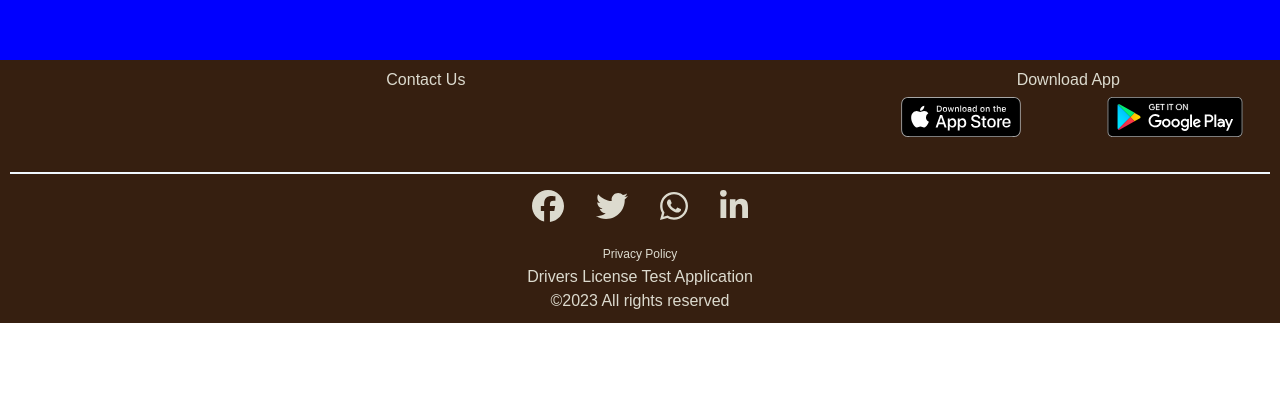
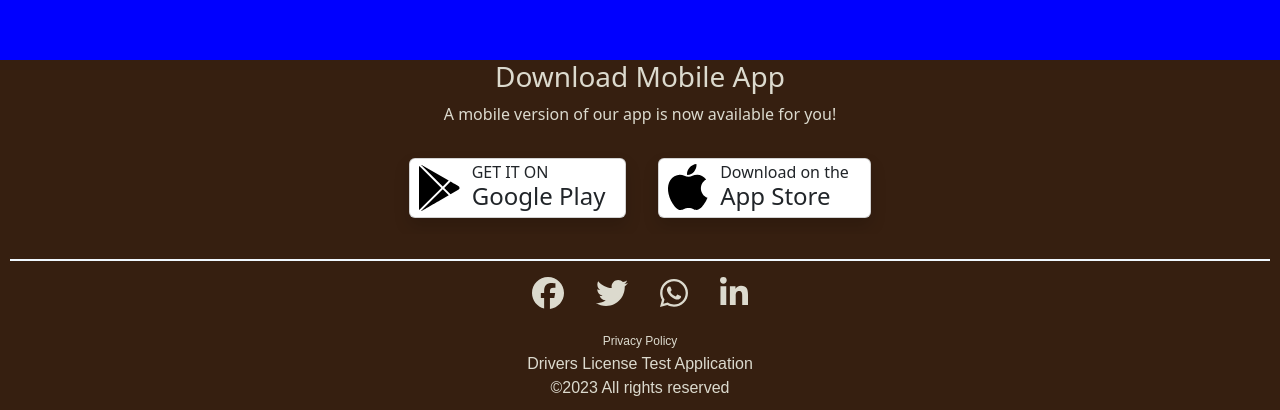
Before and after one commit to Luxshan2000/drivers-license-test-application, a React (Create React App) app in the folder webapp/: page / in a window 1280 px wide. Shown: the part 783-1193 px from the top of the page. Before the commit the page ends 1106 px from the top, so only its background shows below. Built offline with nearby package versions, Linux system fonts and the light colour scheme.

Commit message:
download-updated

```diff
--- /dev/null
+++ b/webapp/src/components/DownloadComponent.js
@@ -0,0 +1,40 @@
+import React from 'react'
+import GooglePlayStore from '../assets/images/googleplaystore.svg'
+import AppStore from '../assets/images/appstore.svg'
+function DownloadComponent() {
+  return (
+    <div style={{backgroundColor:'#361f10', color:'#dcdace'}} className=' container-fluid'>
+        <h3 className=' text-center'>Download Mobile App</h3>
+        <p>A mobile version of our app is now available for you!</p>
+        <div className=' justify-content-center row '>
+            <div className='card  shadow col-auto m-3 p-1'>
+                <div className=' row ' >
+                    <div  className='col-3 align-self-center'>
+                        <img height={50} src={GooglePlayStore} alt='Google Play Store Icon' />
+                    </div>
+                    <div className=' col-9'>
+                        <h6 style={{margin:0, padding:0, textAlign:'left'}}>GET IT ON</h6>
+                        <h4 style={{margin:0, padding:0, textAlign:'left'}}>Google Play</h4>
+                    </div>
+                </div>
+            </div>
+
+            <div className='card bg-white shadow col-auto m-3 p-1'>
+                <div className=' row' >
+                    <div  className='col-3 align-self-center '>
+                        <img  height={50} src={AppStore} alt='Google Play Store Icon' />
+                    </div>
+                    <div className=' col-9'>
+                        <h6 style={{margin:0, padding:0, textAlign:'left'}} >Download on the</h6>
+                        <h4 style={{margin:0, padding:0, textAlign:'left'}}>App Store</h4>
+                    </div>
+                </div>
+            </div>
+
+
+        </div>
+    </div>
+  )
+}
+
+export default DownloadComponent
--- a/webapp/src/views/HomeView.js
+++ b/webapp/src/views/HomeView.js
@@ -1,5 +1,6 @@
 import React from 'react'
-import ContactComponent from '../components/ContactComponent'
+
+import DownloadComponent from '../components/DownloadComponent'
 
 function HomeView() {
   return (
@@ -7,7 +8,7 @@ function HomeView() {
       <div style={{minHeight:'100vh', backgroundColor:'blue', marginBottom:'0', paddingBottom:'0', border:'2px, black, sloid'}}>
         <h1>Home view</h1>
       </div>
-      <ContactComponent />
+      <DownloadComponent />
     </>
 
   )
```
Also changed, not shown: webapp/src/assets/images/appstore.svg, webapp/src/assets/images/googleplaystore.svg.
